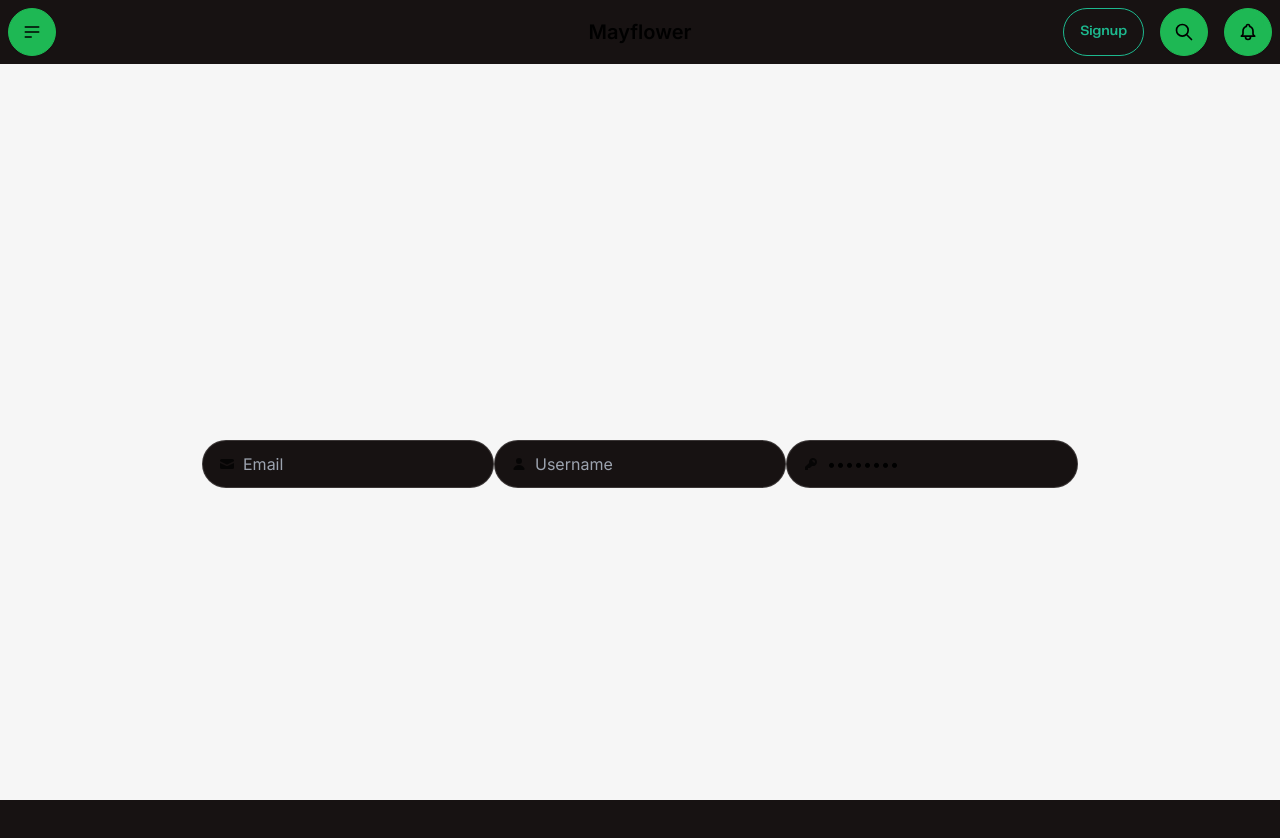
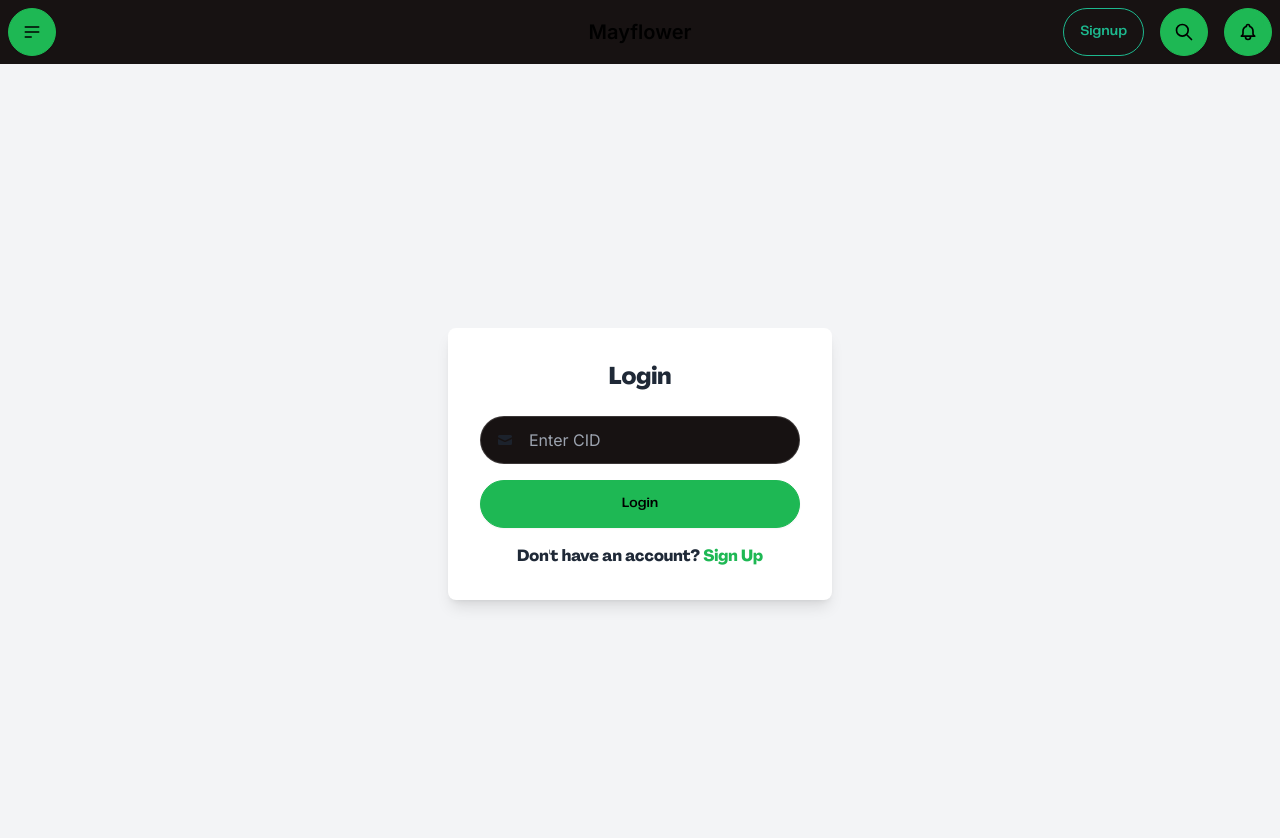
Before and after one commit to wayne-617/Genesis, a Next.js app in the folder ugahacks-app/: page /pages/login in a window 1280 px wide. Shown: the top 838 px of the page. Built offline with nearby package versions, Linux system fonts and the light colour scheme.

Commit message:
update current main formatting

```diff
--- a/ugahacks-app/app/pages/login/page.tsx
+++ b/ugahacks-app/app/pages/login/page.tsx
@@ -1,11 +1,23 @@
 'use client';
 
-import React from 'react';
+import React, { useState } from 'react';
+import RetrieveFile from '../../../components/RetrieveFile';
 
 const LoginPage: React.FC = () => {
+  const [cid, setCid] = useState('');
+  const [submitted, setSubmitted] = useState(false);
+
+  const handleSubmit = (e: React.FormEvent) => {
+    e.preventDefault();
+    setSubmitted(true);
+  };
+
   return (
-    <div className="flex justify-center items-center h-screen">
-      <label className="input input-bordered flex items-center gap-2">
+    <div className="flex flex-col justify-center items-center h-screen bg-gray-100">
+      <div className="bg-white text-gray-800 rounded-lg shadow-lg p-8 w-96">
+        <h2 className="text-2xl font-bold mb-6 text-center">Login</h2>
+        <form onSubmit={handleSubmit}>
+          <label className="input input-bordered flex items-center gap-2 mb-4">
             <svg
               xmlns="http://www.w3.org/2000/svg"
               viewBox="0 0 16 16"
@@ -16,32 +28,19 @@ const LoginPage: React.FC = () => {
               <path
                 d="M15 6.954 8.978 9.86a2.25 2.25 0 0 1-1.956 0L1 6.954V11.5A1.5 1.5 0 0 0 2.5 13h11a1.5 1.5 0 0 0 1.5-1.5V6.954Z" />
             </svg>
-  <input type="text" className="grow" placeholder="Email" />
+            <input
+              type="text"
+              className="grow p-2 text-gray-400"
+              placeholder="Enter CID"
+              value={cid}
+              onChange={(e) => setCid(e.target.value)}
+            />
           </label>
-<label className="input input-bordered flex items-center gap-2">
-  <svg
-    xmlns="http://www.w3.org/2000/svg"
-    viewBox="0 0 16 16"
-    fill="currentColor"
-    className="h-4 w-4 opacity-70">
-    <path
-      d="M8 8a3 3 0 1 0 0-6 3 3 0 0 0 0 6ZM12.735 14c.618 0 1.093-.561.872-1.139a6.002 6.002 0 0 0-11.215 0c-.22.578.254 1.139.872 1.139h9.47Z" />
-  </svg>
-  <input type="text" className="grow" placeholder="Username" />
-</label>
-<label className="input input-bordered flex items-center gap-2">
-  <svg
-    xmlns="http://www.w3.org/2000/svg"
-    viewBox="0 0 16 16"
-    fill="currentColor"
-    className="h-4 w-4 opacity-70">
-    <path
-      fillRule="evenodd"
-      d="M14 6a4 4 0 0 1-4.899 3.899l-1.955 1.955a.5.5 0 0 1-.353.146H5v1.5a.5.5 0 0 1-.5.5h-2a.5.5 0 0 1-.5-.5v-2.293a.5.5 0 0 1 .146-.353l3.955-3.955A4 4 0 1 1 14 6Zm-4-2a.75.75 0 0 0 0 1.5.5.5 0 0 1 .5.5.75.75 0 0 0 1.5 0 2 2 0 0 0-2-2Z"
-      clipRule="evenodd" />
-  </svg>
-  <input type="password" className="grow" value="password" />
-</label>
+          <button type="submit" className="btn btn-primary w-full">Login</button>
+        </form>
+        <h3 className="text-center mt-4">Don't have an account? <a href="/pages/signup" className="text-primary">Sign Up</a></h3>
+      </div>
+      {submitted && <RetrieveFile cid={cid} />}
     </div>
   );
 };
--- a/ugahacks-app/app/pages/signup/page.tsx
+++ b/ugahacks-app/app/pages/signup/page.tsx
@@ -1,12 +1,30 @@
 'use client';
 
-import React from 'react';
+import React, { useState } from 'react';
+import UploadFile, { uploadToPinata } from '@/components/UploadFile';
 
 const SignupPage: React.FC = () => {
+  const [email, setEmail] = useState('');
+  const [username, setUsername] = useState('');
+  const [password, setPassword] = useState('');
+
+  const handleSubmit = async (e: React.FormEvent) => {
+    e.preventDefault();
+    console.log("email ", email, "user ", username, "password ", password);
+
+    try {
+      await uploadToPinata(email, username, password);
+      console.log('Information uploaded successfully');
+    } catch (error) {
+      console.error('Upload failed:', error);
+    }
+  };
+
   return (
     <div className="flex flex-col justify-center items-center h-screen bg-gray-100">
-      <div className="bg-white text-gray-800 rounded-lg shadow-lg p-8 w-96">
+      <div className="bg-white text-gray-800 rounded-lg shadow-lg p-10 w-1/3">
         <h2 className="text-2xl font-bold mb-6 text-center">Sign Up</h2>
+        <form onSubmit={handleSubmit}>
           <label className="input input-bordered flex items-center gap-2 mb-4">
             <svg
               xmlns="http://www.w3.org/2000/svg"
@@ -18,7 +36,13 @@ const SignupPage: React.FC = () => {
               <path
                 d="M15 6.954 8.978 9.86a2.25 2.25 0 0 1-1.956 0L1 6.954V11.5A1.5 1.5 0 0 0 2.5 13h11a1.5 1.5 0 0 0 1.5-1.5V6.954Z" />
             </svg>
-          <input type="text" className="grow p-2 text-gray-400" placeholder="Email" />
+            <input
+              type="text"
+              className="grow p-2 text-gray-400"
+              placeholder="Email"
+              value={email}
+              onChange={(e) => setEmail(e.target.value)}
+            />
           </label>
           <label className="input input-bordered flex items-center gap-2 mb-4">
             <svg
@@ -29,7 +53,13 @@ const SignupPage: React.FC = () => {
               <path
                 d="M8 8a3 3 0 1 0 0-6 3 3 0 0 0 0 6ZM12.735 14c.618 0 1.093-.561.872-1.139a6.002 6.002 0 0 0-11.215 0c-.22.578.254 1.139.872 1.139h9.47Z" />
             </svg>
-          <input type="text" className="grow p-2 text-gray-400" placeholder="Username" />
+            <input
+              type="text"
+              className="grow p-2 text-gray-400"
+              placeholder="Username"
+              value={username}
+              onChange={(e) => setUsername(e.target.value)}
+            />
           </label>
           <label className="input input-bordered flex items-center gap-2 mb-4">
             <svg
@@ -42,9 +72,17 @@ const SignupPage: React.FC = () => {
                 d="M14 6a4 4 0 0 1-4.899 3.899l-1.955 1.955a.5.5 0 0 1-.353.146H5v1.5a.5.5 0 0 1-.5.5h-2a.5.5 0 0 1-.5-.5v-2.293a.5.5 0 0 1 .146-.353l3.955-3.955A4 4 0 1 1 14 6Zm-4-2a.75.75 0 0 0 0 1.5.5.5 0 0 1 .5.5.75.75 0 0 0 1.5 0 2 2 0 0 0-2-2Z"
                 clipRule="evenodd" />
             </svg>
-          <input type="password" className="grow p-2 text-gray-400" placeholder="Password" />
+            <input
+              type="password"
+              className="grow p-2 text-gray-400"
+              placeholder="Password"
+              value={password}
+              onChange={(e) => setPassword(e.target.value)}
+            />
           </label>
-        <button className="btn btn-primary w-full">Sign Up</button>
+          <button type="submit" className="btn btn-primary w-full mt-4">Sign Up</button>
+        </form>
+        <h3 className="text-center mt-4">Already have an account? <a href="/pages/login" className="text-primary">Login</a></h3>
       </div>
     </div>
   );
--- /dev/null
+++ b/ugahacks-app/components/RetrieveFile.tsx
@@ -0,0 +1,74 @@
+// filepath: /c:/Users/jonah/Documents/GitHub/UGAHacksX/ugahacks-app/components/RetrieveFile.tsx
+
+'use client';
+
+import React, { useState, useEffect } from 'react';
+
+interface RetrieveFileProps {
+  username: string;
+  password: string;
+}
+
+const RetrieveFile: React.FC<RetrieveFileProps> = ({ username, password }) => {
+  const [fileData, setFileData] = useState<{ username: string; password: string } | null>(null);
+  const [loading, setLoading] = useState(false);
+  const [error, setError] = useState<string | null>(null);
+
+  useEffect(() => {
+    const retrieveFromPinata = async () => {
+      const url = `https://api.pinata.cloud/data/pinList?status=pinned`;
+
+      try {
+        setLoading(true);
+        const response = await fetch(url, {
+          headers: {
+            'pinata_api_key': 'yourPinataApiKey',
+            'pinata_secret_api_key': 'yourPinataSecretApiKey'
+          }
+        });
+
+        if (!response.ok) {
+          throw new Error(`Error retrieving from Pinata: ${response.statusText}`);
+        }
+
+        const data = await response.json();
+        const files = data.rows;
+
+        for (const file of files) {
+          const metadata = file.metadata.keyvalues;
+          if (metadata.username === username && metadata.password === password) {
+            setFileData({ username: metadata.username, password: metadata.password });
+            setLoading(false);
+            return;
+          }
+        }
+
+        setError('No matching username and password found');
+        setLoading(false);
+      } catch (error) {
+        console.error('Error retrieving from Pinata:', error);
+        setError('Error retrieving from Pinata');
+        setLoading(false);
+      }
+    };
+
+    retrieveFromPinata();
+  }, [username, password]);
+
+  return (
+    <div className="flex flex-col items-center">
+      {loading ? (
+        <p>Loading...</p>
+      ) : error ? (
+        <p>{error}</p>
+      ) : fileData ? (
+        <div>
+          <p>Username: {fileData.username}</p>
+          <p>Password: {fileData.password}</p>
+        </div>
+      ) : null}
+    </div>
+  );
+};
+
+export default RetrieveFile;
--- /dev/null
+++ b/ugahacks-app/components/UploadFile.tsx
@@ -0,0 +1,68 @@
+'use client';
+
+import React, { useState } from 'react';
+
+interface UploadFileProps {
+  email: string;
+  username: string;
+  password: string;
+}
+
+export const uploadToPinata = async (email: string, username: string, password: string) => {
+  const url = `https://api.pinata.cloud/pinning/pinJSONToIPFS`;
+  const jsonData = {
+    email: email,
+    username: username,
+    password: password,
+  };
+
+  try {
+    const response = await fetch(url, {
+      method: 'POST',
+      body: JSON.stringify(jsonData),
+      headers: {
+        'Content-Type': 'application/json',
+        'pinata_api_key': 'yourPinataApiKey',
+        'pinata_secret_api_key': 'yourPinataSecretApiKey'
+      }
+    });
+
+    if (!response.ok) {
+      throw new Error(`Error uploading to Pinata: ${response.statusText}`);
+    }
+
+    const result = await response.json();
+    return result;
+  } catch (error) {
+    console.error('Error uploading to Pinata:', error);
+    throw error;
+  }
+};
+
+const UploadFile: React.FC<UploadFileProps> = ({ email, username, password }) => {
+  const [uploading, setUploading] = useState(false);
+  const [cid, setCid] = useState<string | null>(null);
+
+  const handleUpload = async () => {
+    try {
+      setUploading(true);
+      const result = await uploadToPinata(email, username, password);
+      setCid(result.IpfsHash);
+      setUploading(false);
+    } catch (error) {
+      console.error('Upload failed:', error);
+      setUploading(false);
+    }
+  };
+
+  return (
+    <div className="flex flex-col items-center">
+      <button onClick={handleUpload} className="btn btn-primary">
+        {uploading ? 'Uploading...' : 'Upload'}
+      </button>
+      {cid && <p>Information uploaded with CID: {cid}</p>}
+    </div>
+  );
+};
+
+export default UploadFile;
```
Also changed, not shown: ugahacks-app/app/globals.css (line endings or trailing spaces), ugahacks-app/tailwind.config.ts (line endings or trailing spaces). Lines whose indentation alone changed are shown as unchanged.
